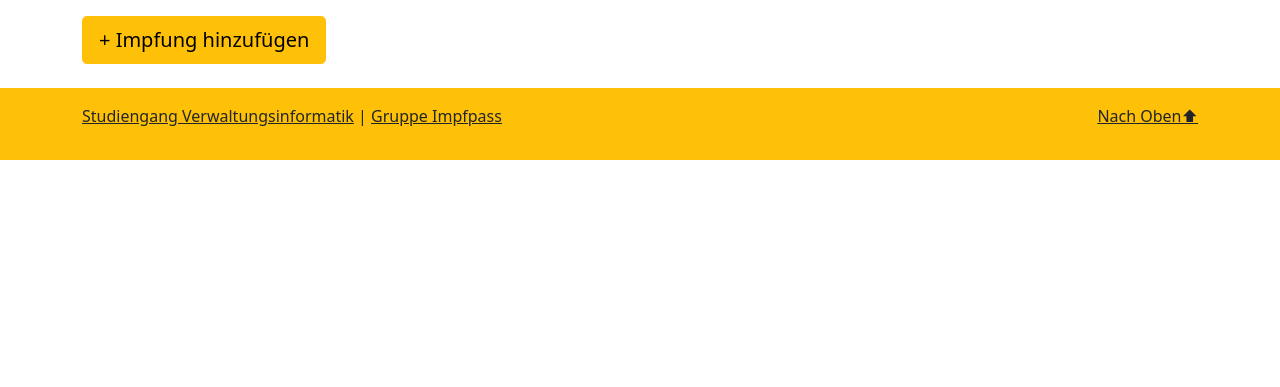
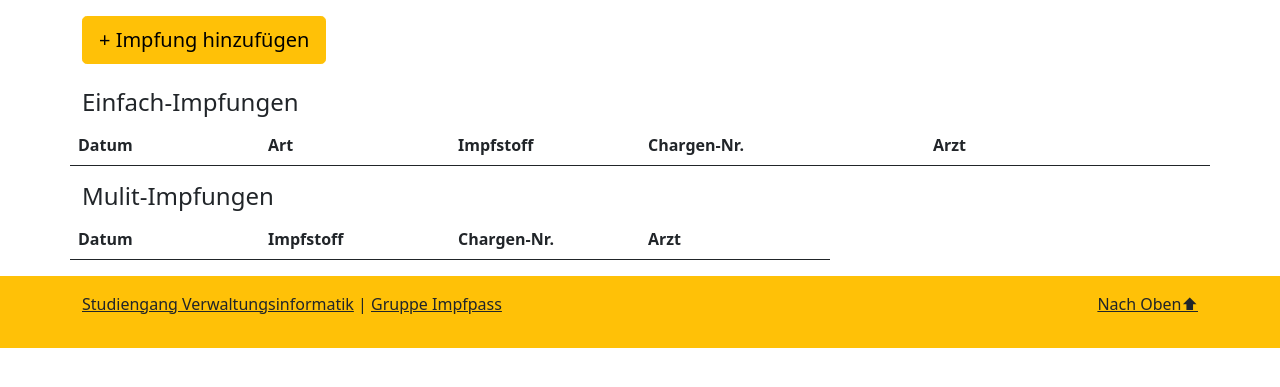
Before and after one commit to FranzBogmann/M10-TL_Impfpass_Webanwendung, a PHP site: page /Impfpass.php in a window 1280 px wide. Shown: the part 60-447 px from the top of the page. Run offline with PHP 8.4, Linux system fonts and the light colour scheme; lists and menus that the app fills with data are empty.

Commit message:
Impfpass Gerüst

```diff
--- a/Impfpass.php
+++ b/Impfpass.php
@@ -150,6 +150,73 @@
                     </div>
                 </div>
             </div>
+            <h4>Einfach-Impfungen</h4>
+            <div class="row">
+                <table id="abgeschlossene" class="table table-hover">
+                    <thead>
+                        <tr class="d-flex">
+                            <th class="col-2">Datum</th>
+                            <th class="col-2">Art</th>
+                            <th class="col-2">Impfstoff</th>
+                            <th class="col-3">Chargen-Nr.</th>
+                            <th class="col-3">Arzt</th>
+                        </tr>
+                    </thead>
+                    <tbody>
+                       <!-- <tr class="d-flex" name="abgeschlossenEintrag">
+                            <td class="col-3" name="abgeschlossenDatum">21.5.2020</td>
+                            <td class="col-3" name="abgeschlossenArt">Grippe</td>
+                            <td class="col-3" name="abgeschlossenCharge">G010-872</td>
+                            <td class="col-3" name="abgeschlossenArzt">Max Mueller</td>
+                        </tr>
+                        <tr class="d-flex" name="abgeschlossenEintrag">
+                            <td class="col-3" name="abgeschlossenDatum">22.5.2020</td>
+                            <td class="col-3" name="abgeschlossenArt">Grippe</td>
+                            <td class="col-3" name="abgeschlossenCharge">G069-555</td>
+                            <td class="col-3" name="abgeschlossenArzt">Max Mueller</td>
+                        </tr>
+                        <tr class="d-flex" name="abgeschlossenEintrag">
+                            <td class="col-3" name="abgeschlossenDatum">24.5.2010</td>
+                            <td class="col-3" name="abgeschlossenArt">Kombi</td>
+                            <td class="col-3" name="abgeschlossenCharge">G010-691</td>
+                            <td class="col-3" name="abgeschlossenArzt">Max Mueller</td>
+                        </tr> -->
+                    </tbody>
+                </table>
+            </div>
+            <h4>Mulit-Impfungen</h4>
+            <div class="row">
+                <table id="abgeschlossene" class="table table-hover">
+                    <thead>
+                        <tr class="d-flex">
+                            <th class="col-2">Datum</th>
+                            <th class="col-2">Impfstoff</th>
+                            <th class="col-2">Chargen-Nr.</th>
+                            <th class="col-2">Arzt</th>
+                        </tr>
+                    </thead>
+                    <tbody>
+                       <!-- <tr class="d-flex" name="abgeschlossenEintrag">
+                            <td class="col-3" name="abgeschlossenDatum">21.5.2020</td>
+                            <td class="col-3" name="abgeschlossenArt">Grippe</td>
+                            <td class="col-3" name="abgeschlossenCharge">G010-872</td>
+                            <td class="col-3" name="abgeschlossenArzt">Max Mueller</td>
+                        </tr>
+                        <tr class="d-flex" name="abgeschlossenEintrag">
+                            <td class="col-3" name="abgeschlossenDatum">22.5.2020</td>
+                            <td class="col-3" name="abgeschlossenArt">Grippe</td>
+                            <td class="col-3" name="abgeschlossenCharge">G069-555</td>
+                            <td class="col-3" name="abgeschlossenArzt">Max Mueller</td>
+                        </tr>
+                        <tr class="d-flex" name="abgeschlossenEintrag">
+                            <td class="col-3" name="abgeschlossenDatum">24.5.2010</td>
+                            <td class="col-3" name="abgeschlossenArt">Kombi</td>
+                            <td class="col-3" name="abgeschlossenCharge">G010-691</td>
+                            <td class="col-3" name="abgeschlossenArzt">Max Mueller</td>
+                        </tr> -->
+                    </tbody>
+                </table>
+            </div>
         </div>
         <!-- Hier endet der Inhalt der Seite-->
 
```
Also changed, not shown: Termine.php (+6 -5 lines), js/Impfpass.js (+40 -2 lines).
